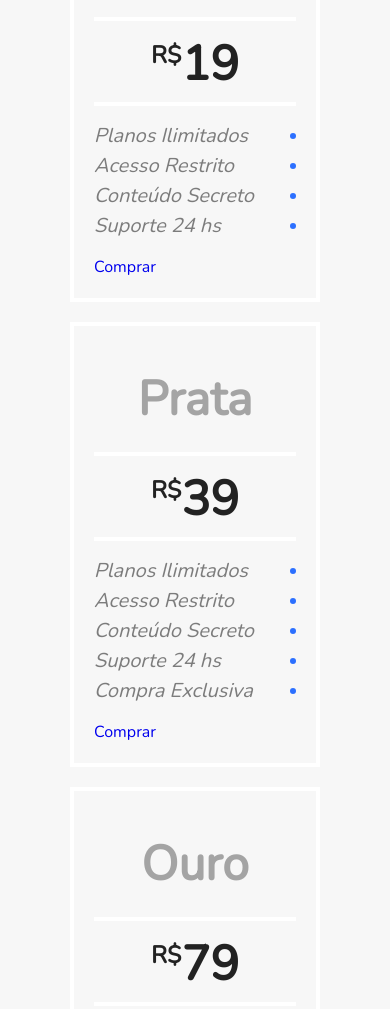
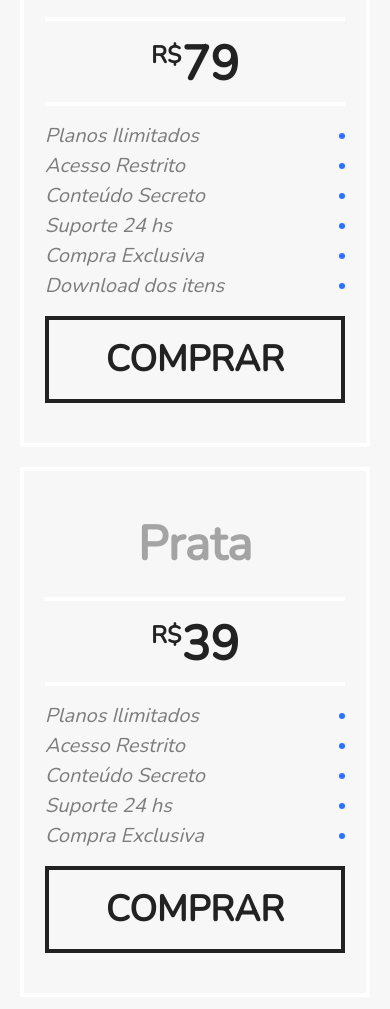
Before and after one commit to Luiz-junior/flex-blog, a plain HTML site: page index.html in a window 390 px wide. Shown: the part 2752-3761 px from the top of the page. Drawn offline with nearby package versions, Linux system fonts and the light colour scheme.

Commit message:
added Preco

```diff
--- a/style.css
+++ b/style.css
@@ -178,7 +178,7 @@ img {
 }
 
 .preco-item {
-    flex: 1;
+    flex: 1 1 260px;
     border: 4px solid white;
     padding: 20px;
     margin: 10px;
@@ -231,3 +231,33 @@ img {
     background: #2c70ff;
     border-radius: 50%;
 }
+
+.preco-item a {
+    max-width: 300px;
+    display: block;
+    margin: 20px auto;
+    border: 4px solid;
+    color: #222;
+    text-transform: uppercase;
+    font-weight: bold;
+    font-size: 2.25em;
+    padding: 15px 0;
+    text-align: center;
+}
+
+@media (max-width: 800px) {
+    .preco {
+        padding-left: 10px;
+        padding-right: 10px;
+    }
+    .preco .preco-item:nth-child(3) {
+        order: -2;
+    }
+
+    .preco .preco-item:nth-child(2) {
+        order: -1;
+    }
+}
+
+ /* operação de criptomoedas  */
+ /* facilitam o acesso dos compradores aos vendedores */
```
